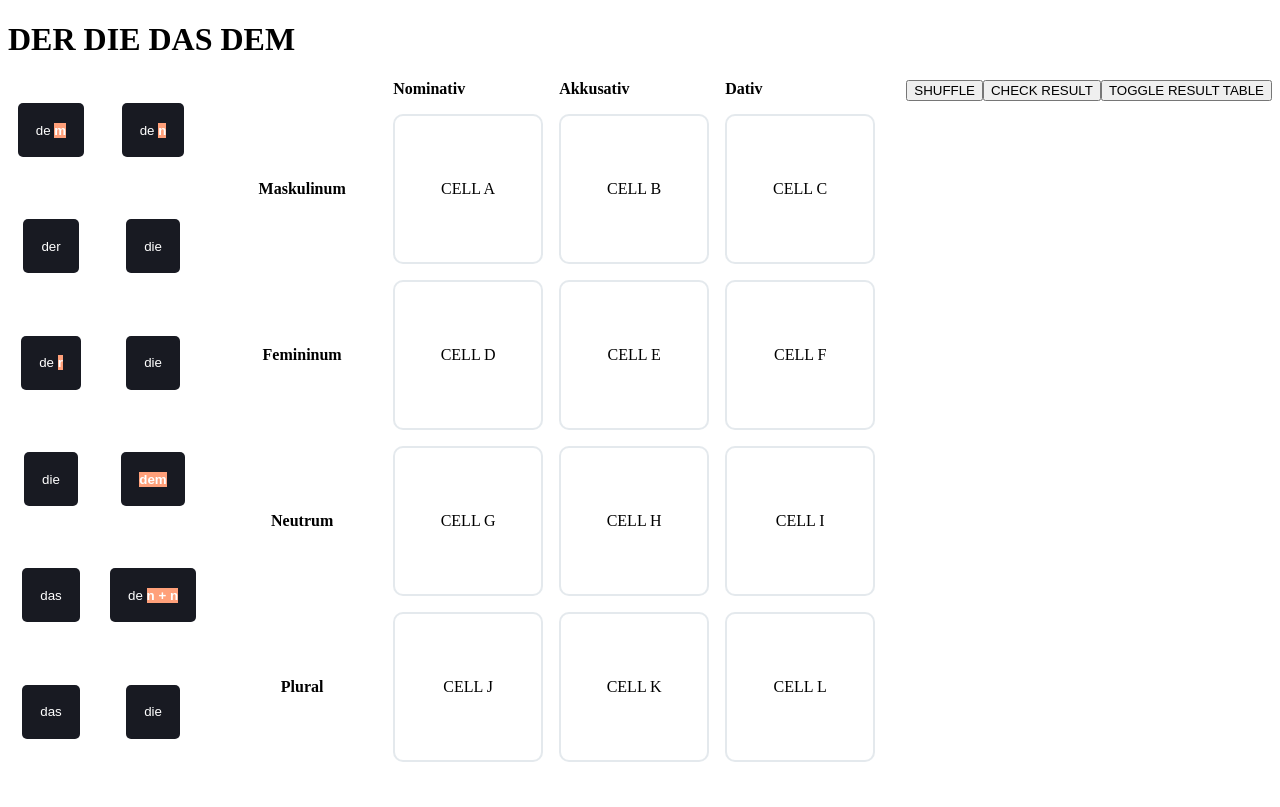
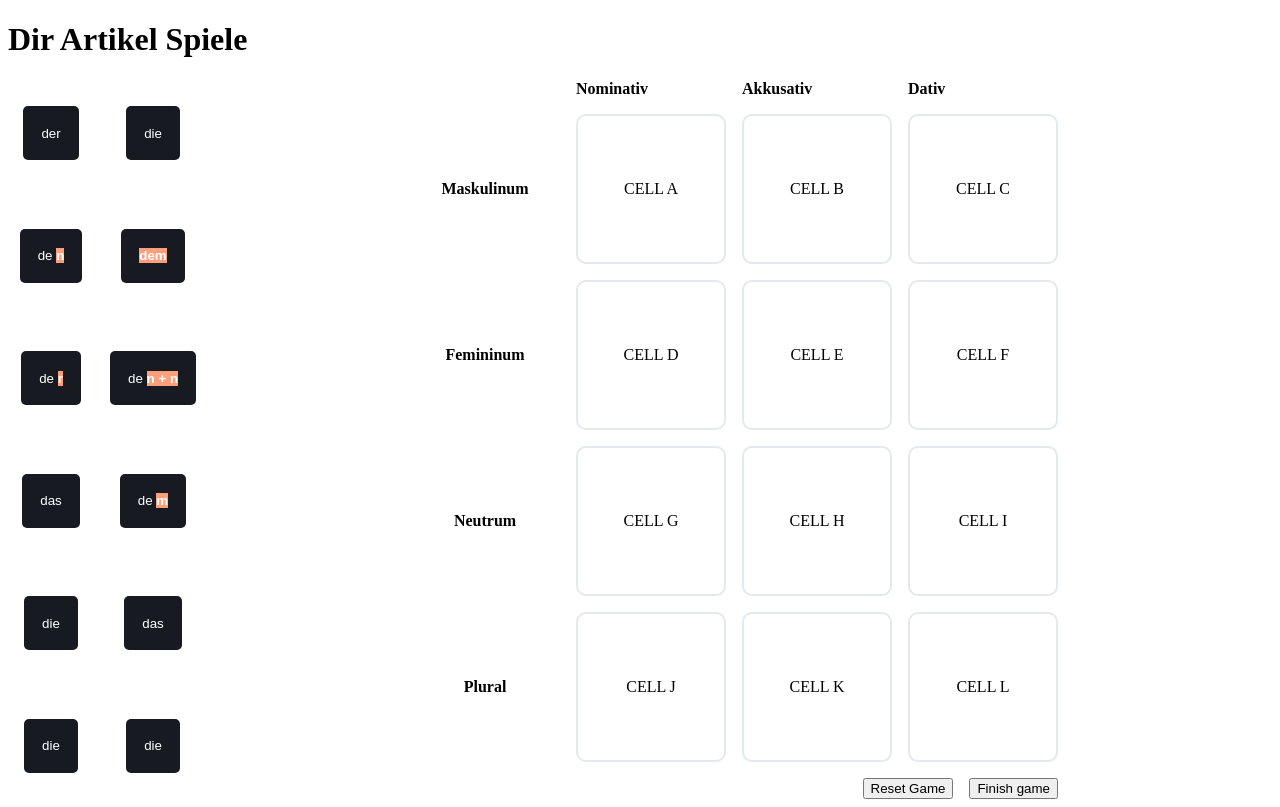
Before and after one commit to e-developper/nom-akk-dat-game, a React app: page / in a window 1280 px wide. Built offline with nearby package versions, Linux system fonts and the light colour scheme; the HTML template or start-up script is replaced by a standard one.

Commit message:
chore: fix shuffle on rerender and create reset option

```diff
--- a/src/App.tsx
+++ b/src/App.tsx
@@ -1,42 +1,30 @@
 import { useState } from 'react';
-import { DndContext, useDraggable, type DragEndEvent } from '@dnd-kit/core';
-import { Draggable, DraggableOverlay, Droppable } from './components';
+import { DndContext, type DragEndEvent } from '@dnd-kit/core';
+import { DraggableOverlay, Droppable } from './components';
 import { shuffleArray } from './utils';
 import { GAME_CARDS, GAME_CELLS, GAME_CELLS_HEADER, GAME_CELLS_LINES_NAMES, type Card, type Cell } from './constants';
 
 import './App.css'
+import DraggableItem from './components/draggableItem';
 
-export type DraggableItemProps = {
-  card: Card
-  showResult: boolean
-}
 
-function DraggableItem({ card, showResult }: DraggableItemProps) {
-  const { isDragging, setNodeRef, listeners } = useDraggable({
-    id: card.id, disabled: showResult
-  });
-
-  return (
-    <Draggable
-      dragging={isDragging}
-      ref={setNodeRef}
-      listeners={listeners}
-      style={{
-        opacity: isDragging ? 0 : undefined,
-      }}
-    >{card.content}</Draggable>
-  );
-}
+const rdnCards = shuffleArray(GAME_CARDS)
 
 const App = () => {
   const [cells, setCells] = useState<Cell[]>(GAME_CELLS);
-  const [cards, setCards] = useState<Card[]>(shuffleArray(GAME_CARDS));
+  const [cards, setCards] = useState<Card[]>(rdnCards);
   const [showTable, setShowTable] = useState(false)
   const [isDragging, setIsDragging] = useState(false);
   const [showResult, setShowResult] = useState(false)
 
   const handleShuffle = () => {
     setCards([...shuffleArray(cards)])
+  }
+
+  const handleResetGame = () => {
+    setShowResult(false)
+    cards.forEach(card => delete card.cellId)
+    handleShuffle()
   }
 
   const handleCorrectResult = () => {
@@ -68,7 +56,7 @@ const App = () => {
 
   return (
     <div>
-      <h1>DER DIE DAS DEM</h1>
+      <h1>Dir Artikel Spiele</h1>
       <div style={{ display: 'flex', justifyContent: 'space-between' }}>
         <DndContext
           onDragStart={() => setIsDragging(true)}
@@ -86,6 +74,7 @@ const App = () => {
             })}
           </div>
 
+          <div style={{ display: 'flex', flexDirection: 'column', gap: '16px' }}>
             <div style={{
               display: 'grid',
               gridTemplateColumns: '1fr 1fr 1fr',
@@ -116,13 +105,17 @@ const App = () => {
                 )
               })}
             </div>
+            <footer style={{ display: 'flex', justifyContent: 'end', gap: '16px' }}>
+              <button onClick={handleResetGame}>Reset Game</button>
+              <button onClick={handleCorrectResult}>Finish game</button>
+            </footer>
+          </div>
 
           <DraggableOverlay />
         </DndContext>
         <div>
-          <button onClick={handleShuffle}>SHUFFLE</button>
-          <button onClick={handleCorrectResult}>CHECK RESULT</button>
-          <button onClick={() => setShowTable(!showTable)}>TOGGLE RESULT TABLE</button>
+          {/* <button onClick={handleShuffle}>SHUFFLE</button> */}
+          {/* <button onClick={() => setShowTable(!showTable)}>TOGGLE RESULT TABLE</button> */}
           {showTable && (
             <table>
               <thead>
--- /dev/null
+++ b/src/components/draggableItem/index.tsx
@@ -0,0 +1,27 @@
+import { useDraggable } from '@dnd-kit/core';
+import Draggable from '../Draggable';
+import type { Card } from '../../constants';
+
+export type DraggableItemProps = {
+  card: Card
+  showResult: boolean
+}
+
+const DraggableItem = ({ card, showResult }: DraggableItemProps) => {
+  const { isDragging, setNodeRef, listeners } = useDraggable({
+    id: card.id, disabled: showResult
+  });
+
+  return (
+    <Draggable
+      dragging={isDragging}
+      ref={setNodeRef}
+      listeners={listeners}
+      style={{
+        opacity: isDragging ? 0 : undefined,
+      }}
+    >{card.content}</Draggable>
+  );
+}
+
+export default DraggableItem
```
Lines whose indentation alone changed are shown as unchanged.
